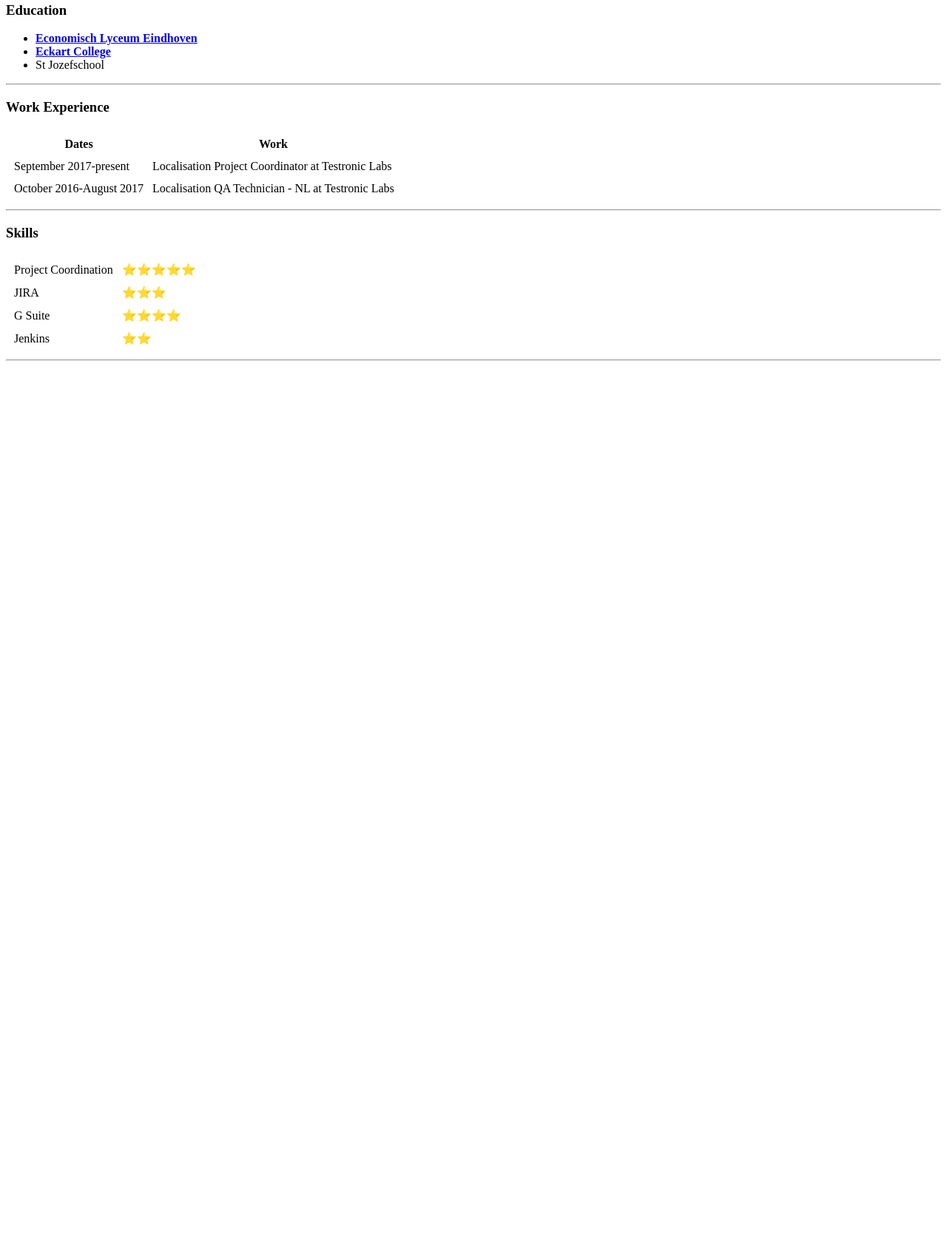
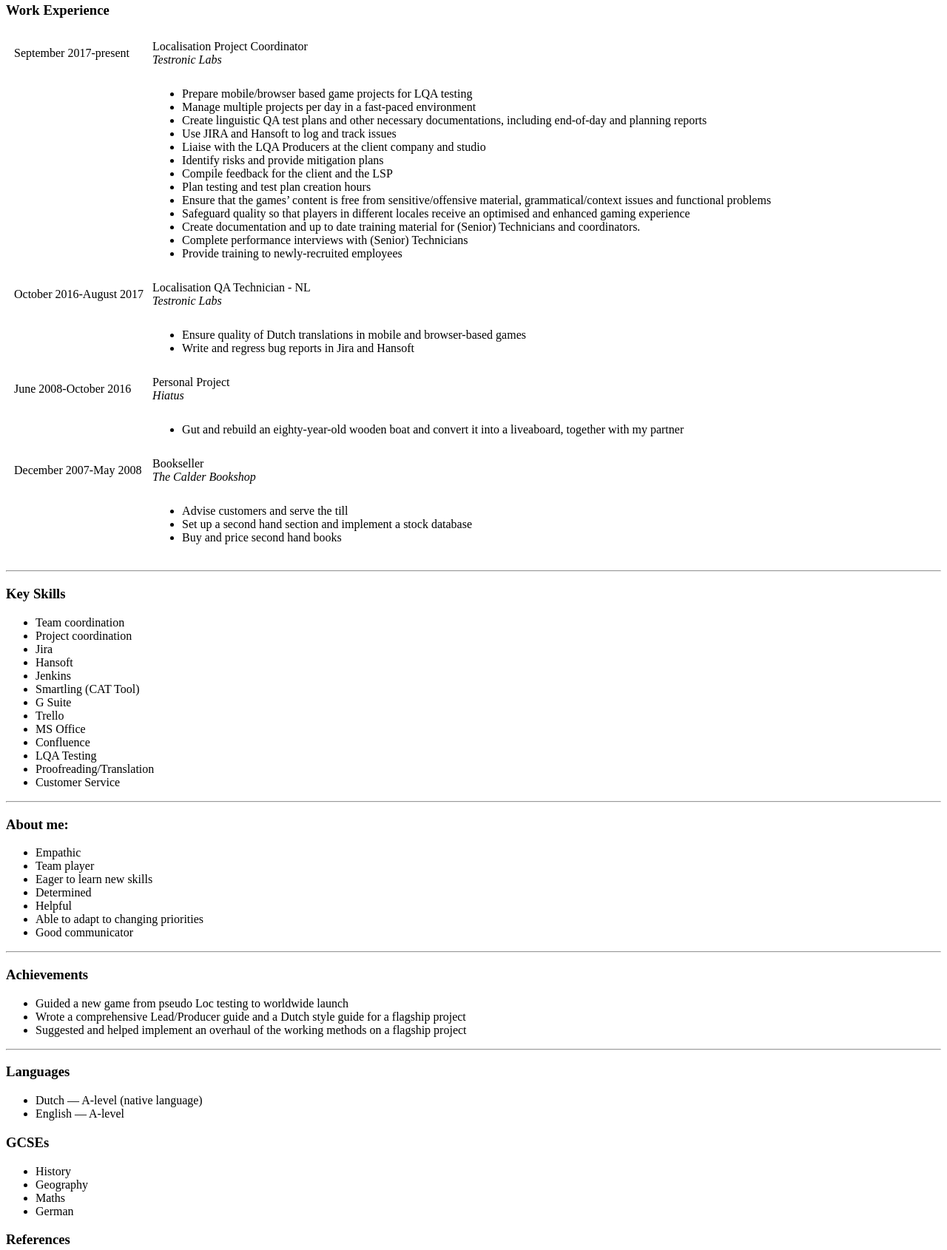
Before and after one commit to Sam-a-lot/CV, a plain HTML site: page index.html in a window 1280 px wide. Shown: the part 420-2110 px from the top of the page at 74% size. Before the commit the page ends 916 px from the top, so only its background shows below. Drawn offline with Linux system fonts and the light colour scheme.

Commit message:
Add files via upload

```diff
--- a/index.html
+++ b/index.html
@@ -12,61 +12,132 @@
       <td><img src="Images/Profile_Pic.png" alt="A funny picture, because I don't have any suitable portraits of myself. 😊"></td>
       <td>
         <h1>Sam Kaspers</h1>
-        <p><em>LQA Project Lead</em></p>
-        <p>Experienced LQA Project Coordinator for <strong><a href="https://www.testroniclabs.com/">Testronic Labs</a></strong> in London, UK</p>
+        <p><em>LQA Project Coordinator</em></p>
+        <p><strong><a href="https://www.linkedin.com/in/sam-kaspers-5a2478143/">LinkedIn</a></strong></p>
+        <p><strong><a href="Contact.html">Contact me!</a></strong></p>
       </td>
     </tr>
   </table>
 
-  <hr />
-
-  <h3>Education</h3>
-  <ul>
-    <li><strong><a href="https://www.roc.nl/default.php?fr=inst&inst=45&subs=alg">Economisch Lyceum Eindhoven</a></strong></li>
-    <li><strong><a href="https://eckartcollege.nl/">Eckart College</a></strong></li>
-    <li>St Jozefschool</li>
-  </ul>
-<hr>
+  <hr>
   <h3>Work Experience</h3>
   <table cellspacing="10">
-    <thead>
-      <tr>
-        <th>Dates</th>
-        <th>Work</th>
-      </tr>
-    </thead>
     <tr>
       <td>September 2017-present</td>
-      <td>Localisation Project Coordinator at Testronic Labs</td>
+      <td>Localisation Project Coordinator<br /><em>Testronic Labs</em></td>
+    </tr>
+    <tr>
+      <td></td>
+      <td>
+        <ul>
+          <li>Prepare mobile/browser based game projects for LQA testing</li>
+          <li>Manage multiple projects per day in a fast-paced environment</li>
+          <li>Create linguistic QA test plans and other necessary documentations, including end-of-day and planning reports</li>
+          <li>Use JIRA and Hansoft to log and track issues</li>
+          <li>Liaise with the LQA Producers at the client company and studio</li>
+          <li>Identify risks and provide mitigation plans</li>
+          <li>Compile feedback for the client and the LSP</li>
+          <li>Plan testing and test plan creation hours</li>
+          <li>Ensure that the games’ content is free from sensitive/offensive material, grammatical/context issues and functional problems</li>
+          <li>Safeguard quality so that players in different locales receive an optimised and enhanced gaming experience</li>
+          <li>Create documentation and up to date training material for (Senior) Technicians and coordinators.</li>
+          <li>Complete performance interviews with (Senior) Technicians</li>
+          <li>Provide training to newly-recruited employees</li>
+        </ul>
+      </td>
     </tr>
     <tr>
       <td>October 2016-August 2017</td>
-      <td>Localisation QA Technician - NL at Testronic Labs</td>
+      <td>Localisation QA Technician - NL<br /><em>Testronic Labs</em></td>
+    </tr>
+    <tr>
+      <td></td>
+      <td>
+        <ul>
+          <li>Ensure quality of Dutch translations in mobile and browser-based games</li>
+          <li>Write and regress bug reports in Jira and Hansoft</li>
+        </ul>
+      </td>
+    </tr>
+    <tr>
+      <td>June 2008-October 2016</td>
+      <td>Personal Project<br /><em>Hiatus</em></td>
+    </tr>
+    <tr>
+      <td></td>
+      <td>
+        <ul>
+          <li>Gut and rebuild an eighty-year-old wooden boat and convert it into a liveaboard, together with my partner</li>
+        </ul>
+      </td>
+    </tr>
+    <tr>
+      <td>December 2007-May 2008</td>
+      <td>Bookseller<br /><em>The Calder Bookshop</em></td>
+    </tr>
+    <tr>
+      <td></td>
+      <td>
+        <ul>
+          <li>Advise customers and serve the till</li>
+          <li>Set up a second hand section and implement a stock database</li>
+          <li>Buy and price second hand books</li>
+        </ul>
+      </td>
     </tr>
   </table>
-<hr>
-  <h3>Skills</h3>
+  <hr>
+  <h3>Key Skills</h3>
+  <ul>
+    <li>Team coordination</li>
+    <li>Project coordination</li>
+    <li>Jira</li>
+    <li>Hansoft</li>
+    <li>Jenkins</li>
+    <li>Smartling (CAT Tool)</li>
+    <li>G Suite</li>
+    <li>Trello</li>
+    <li>MS Office</li>
+    <li>Confluence</li>
+    <li>LQA Testing</li>
+    <li>Proofreading/Translation</li>
+    <li>Customer Service</li>
+  </ul>
+  <hr>
+  <h3>About me:</h3>
+  <ul>
+    <li>Empathic</li>
+    <li>Team player</li>
+    <li>Eager to learn new skills</li>
+    <li>Determined</li>
+    <li>Helpful</li>
+    <li>Able to adapt to changing priorities</li>
+    <li>Good communicator</li>
+  </ul>
+  <hr>
 
+  <h3>Achievements</h3>
+  <ul>
+    <li>Guided a new game from pseudo Loc testing to worldwide launch</li>
+    <li>Wrote a comprehensive Lead/Producer guide and a Dutch style guide for a flagship project</li>
+    <li>Suggested and helped implement an overhaul of the working methods on a flagship project</li>
+  </ul>
+  <hr>
+  <h3>Languages</h3>
+  <ul>
+    <li>Dutch — A-level (native language)</li>
+    <li>English — A-level</li>
+  </ul>
+  <h3>GCSEs</h3>
+  <ul>
+    <li>History</li>
+    <li>Geography</li>
+    <li>Maths</li>
+    <li>German</li>
+  </ul>
+  <h3>References</h3>
+  <p>On request</p>
 
-  <table cellspacing="10">
-    <tr>
-      <td>Project Coordination</td>
-      <td>⭐⭐⭐⭐⭐</td>
-    </tr>
-    <tr>
-      <td>JIRA</td>
-      <td>⭐⭐⭐</td>
-    <tr>
-      <td>G Suite</td>
-      <td>⭐⭐⭐⭐</td>
-    </tr>
-    <tr>
-      <td>Jenkins</td>
-      <td>⭐⭐</td>
-    </tr>
-  </table>
-
-  <hr>
 </body>
 
 </html>
```
